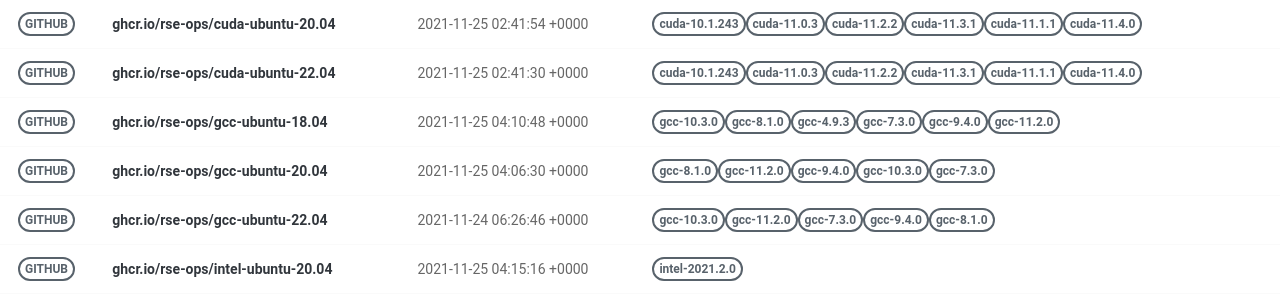
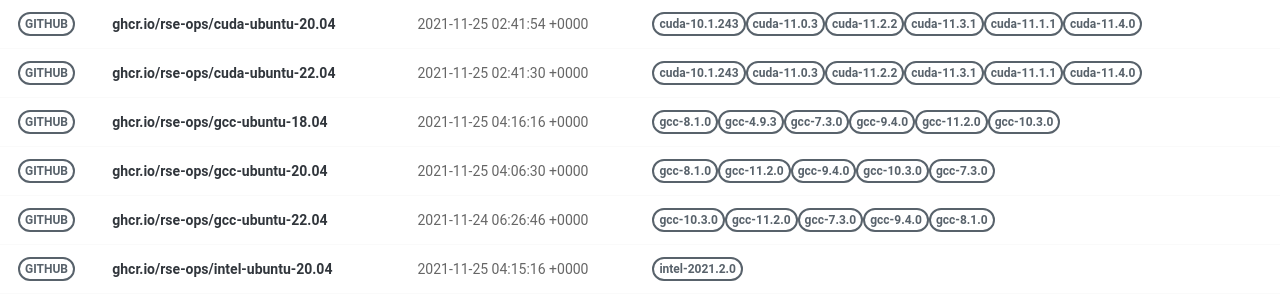
Before and after one commit to rse-ops/docker-images, a Jekyll site: the page built from pages/index.md, in a window 1280 px wide. Shown: the part 277-577 px from the top of the page. Built offline with Jekyll 4.4.1, drawn with Linux system fonts in a browser that asks for light colours; nearby versions of some CDN libraries.

Commit message:
Automated push to update library 2021-11-25

```diff
--- a/_library/ghcr.io-rse-ops-gcc-ubuntu-18.04.md
+++ b/_library/ghcr.io-rse-ops-gcc-ubuntu-18.04.md
@@ -1,14 +1,11 @@
 ---
 layout: container
 name: ghcr.io/rse-ops/gcc-ubuntu-18.04
-updated_at: 2021-11-25 04:10:48.444304
+updated_at: 2021-11-25 04:16:16.356921
 
 
 container_url: https://github.com/orgs/rse-ops/packages/container/package/gcc-ubuntu-18.04
 versions:
- - tag: gcc-10.3.0
-   dockerfile: https://github.com/rse-ops/docker-images/blob/main/ubuntu/gcc/Dockerfile
-   manifest: https://crane.ggcr.dev/manifest/ghcr.io/rse-ops/gcc-ubuntu-18.04:gcc-10.3.0
  - tag: gcc-8.1.0
    dockerfile: https://github.com/rse-ops/docker-images/blob/main/ubuntu/gcc/Dockerfile
    manifest: https://crane.ggcr.dev/manifest/ghcr.io/rse-ops/gcc-ubuntu-18.04:gcc-8.1.0
```
Also changed, not shown: other parts of _library/ghcr.io-rse-ops-gcc-ubuntu-18.04.md (+3 -0 lines).
